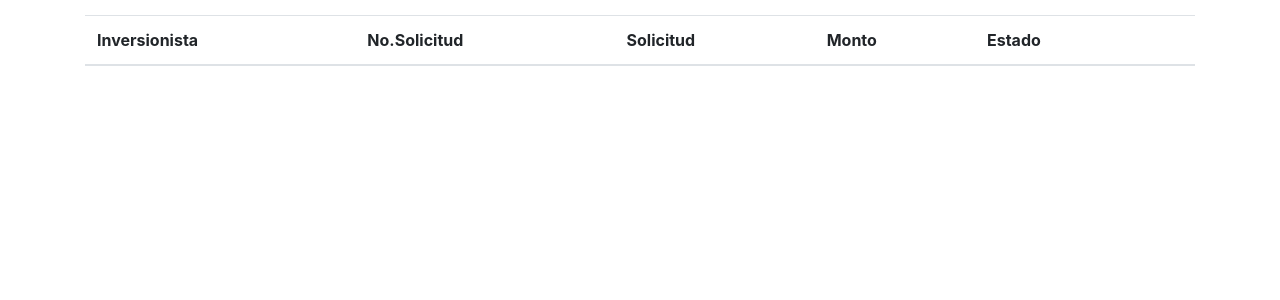
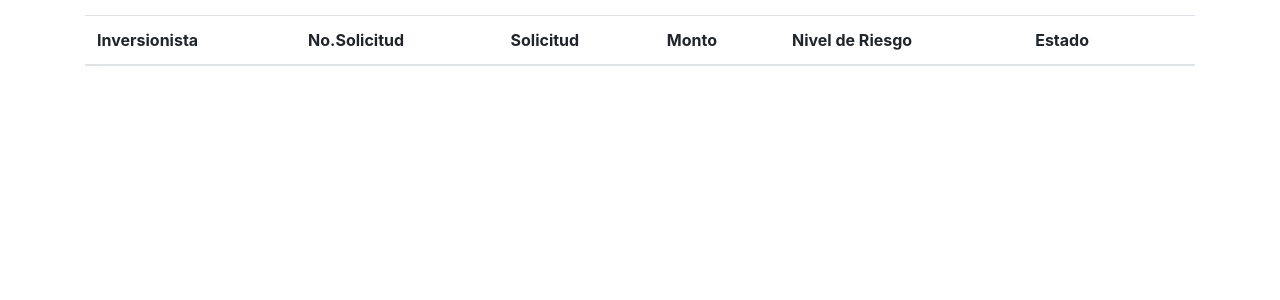
Before and after one commit to hernandavidc/mayathon, a Django app: page /inversionista/ in a window 1280 px wide. Shown: the part 56-356 px from the top of the page. Run offline with Django 3.2, Linux system fonts and the light colour scheme; a user stored in the database is signed in; data comes from the database, SQL or seed files in the repository; both versions use the stored data as it was after the commit; lists and menus that the app fills with data are empty; some libraries are stand-ins or nearby versions.

Commit message:
Correción de plantillas

```diff
--- a/plataforma/investment/templates/prestamos/inversionistassolicitudes_list.html
+++ b/plataforma/investment/templates/prestamos/inversionistassolicitudes_list.html
@@ -9,6 +9,7 @@
         <th>No.Solicitud</th>
         <th>Solicitud</th>
         <th>Monto</th>
+        <th>Nivel de Riesgo</th>
         <th>Estado</th>
         <th></th>
     </tr>
@@ -20,6 +21,7 @@
             <td>{{ oferta.solicitud.id }}</td>
             <td>{{ oferta.solicitud.nombre }}</td>
             <td>{{ oferta.inversion }}</td>
+            <td>{{ oferta.solicitud.nivelDeRiesgo.riesgo }}</td>
             <td>{{ oferta.get_estado_display }}</td>
         </tr>
     </tbody>
```
Also changed, not shown: plataforma/db.sqlite3.
